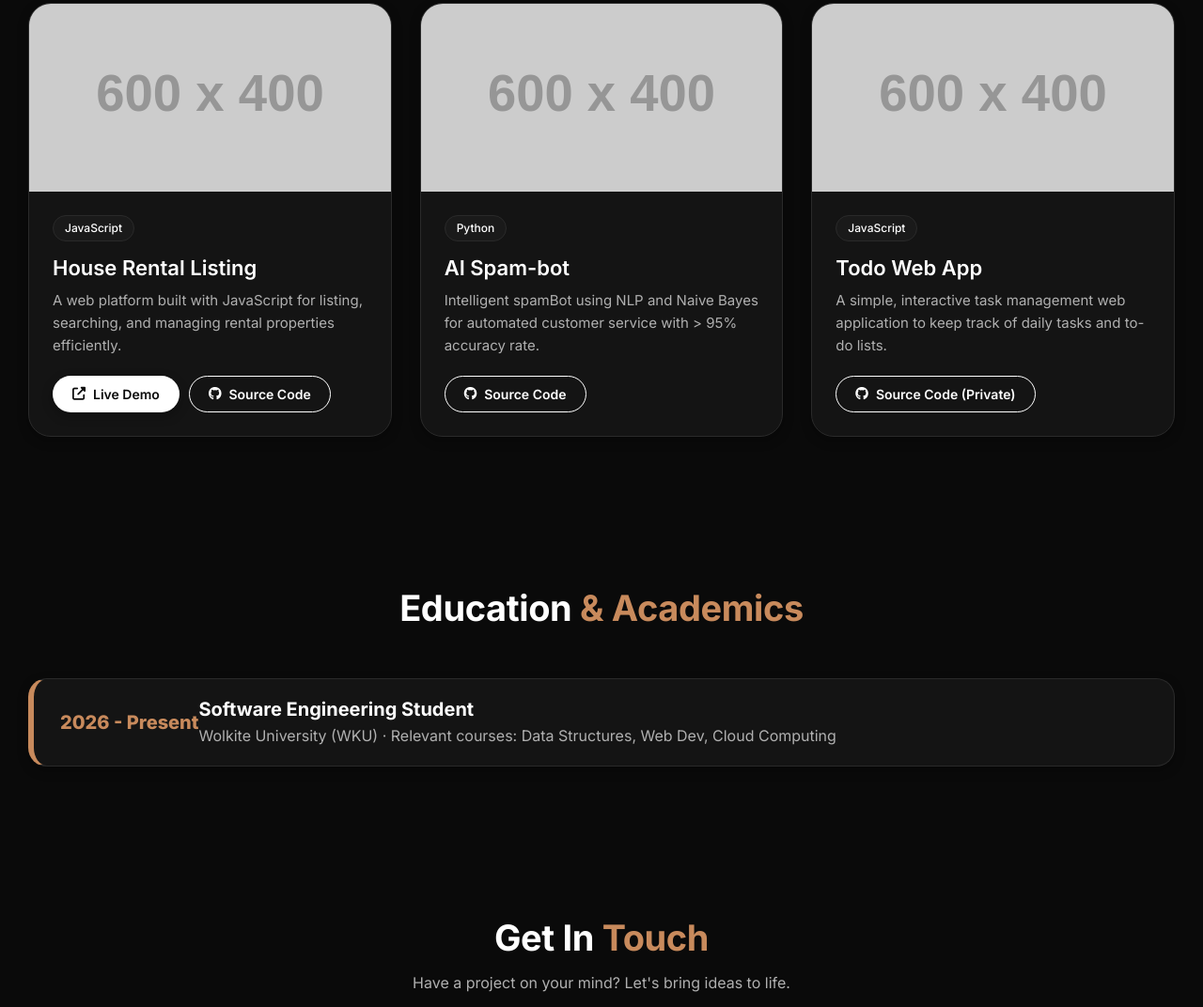
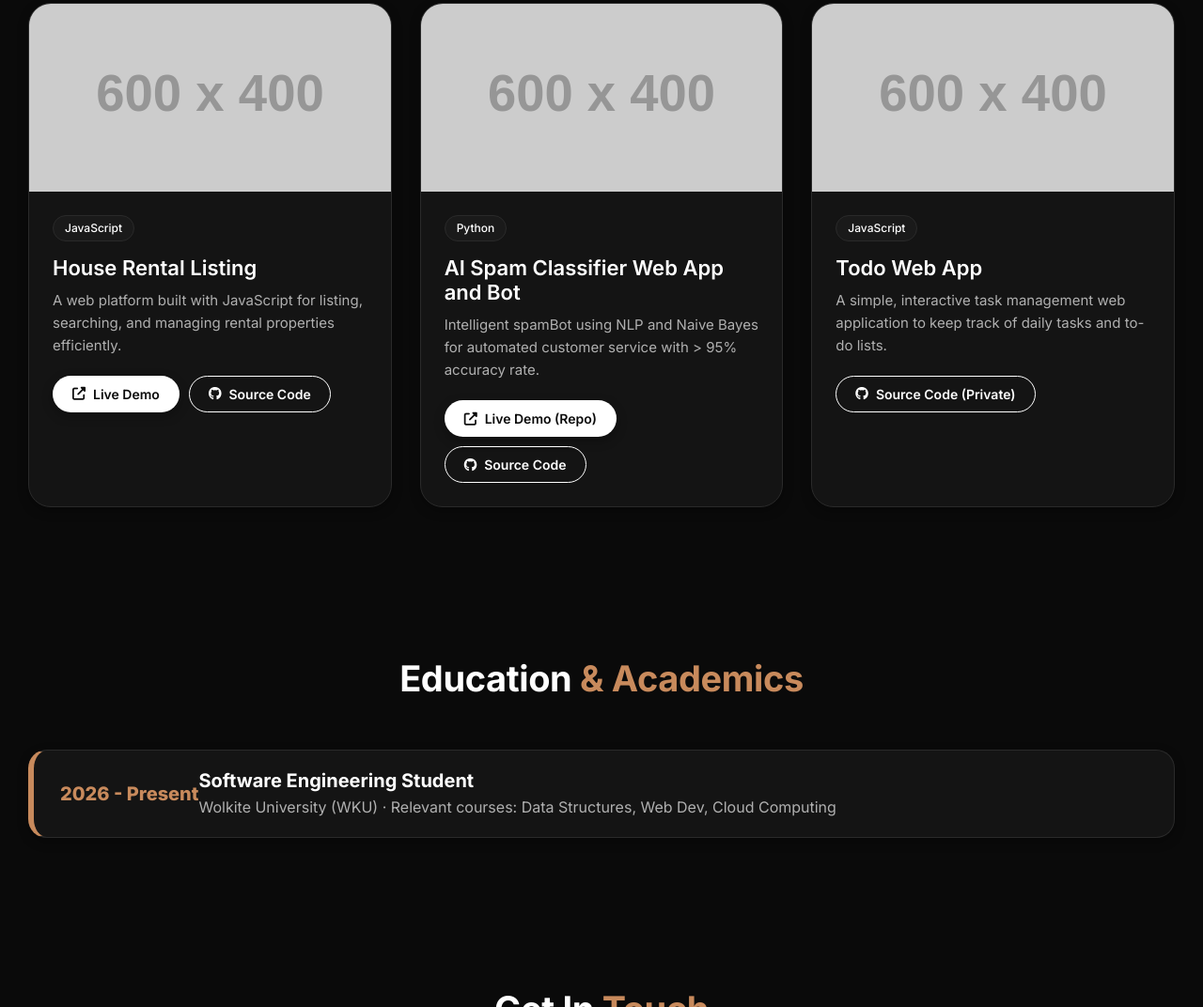
Before and after one commit to Tihab-w/MyPortfolio, a plain HTML site: page index.html in a window 1280 px wide. Shown: the part 3552-4624 px from the top of the page at 94% size. Drawn offline with Linux system fonts and the light colour scheme; placeholder pictures from the web are drawn by us.

Commit message:
Added Live Demo button for AI Spam-bot

```diff
--- a/index.html
+++ b/index.html
@@ -338,7 +338,7 @@
                     <div class="project-card">
                         <div class="project-image">
                             <img src="https://placehold.co/600x400/1E1E2A/C88A5C?text=AI+Spam+Bot"
-                                 alt="AI Spam-bot"
+                                 alt="AI Spam Classifier Web App and Bot"
                                  onerror="this.style.display='none'; this.nextElementSibling.style.display='flex';">
                             <div class="project-placeholder" style="display:none;">
                                 <i class="fas fa-robot"></i>
@@ -348,13 +348,16 @@
                             <div class="project-tags">
                                 <span>Python</span>
                             </div>
-                            <h3>AI Spam-bot</h3>
+                            <h3>AI Spam Classifier Web App and Bot</h3>
                             <p>Intelligent spamBot using NLP and Naive Bayes for automated customer service with > 95% accuracy rate.</p>
                             <div class="project-links">
-                                <a href="https://github.com/Tihab-w/spam-bot" target="_blank" class="btn btn-small btn-outline">
-                                    <i class="fab fa-github"></i> Source Code
-                                </a>
-                            </div>
+    <a href="https://github.com/Tihab-w/spam-bot" target="_blank" class="btn btn-small btn-primary">
+        <i class="fas fa-external-link-alt"></i> Live Demo (Repo)
+    </a>
+    <a href="https://github.com/Tihab-w/spam-bot" target="_blank" class="btn btn-small btn-outline">
+        <i class="fab fa-github"></i> Source Code
+    </a>
+</div>
                         </div>
                     </div>
 
```
